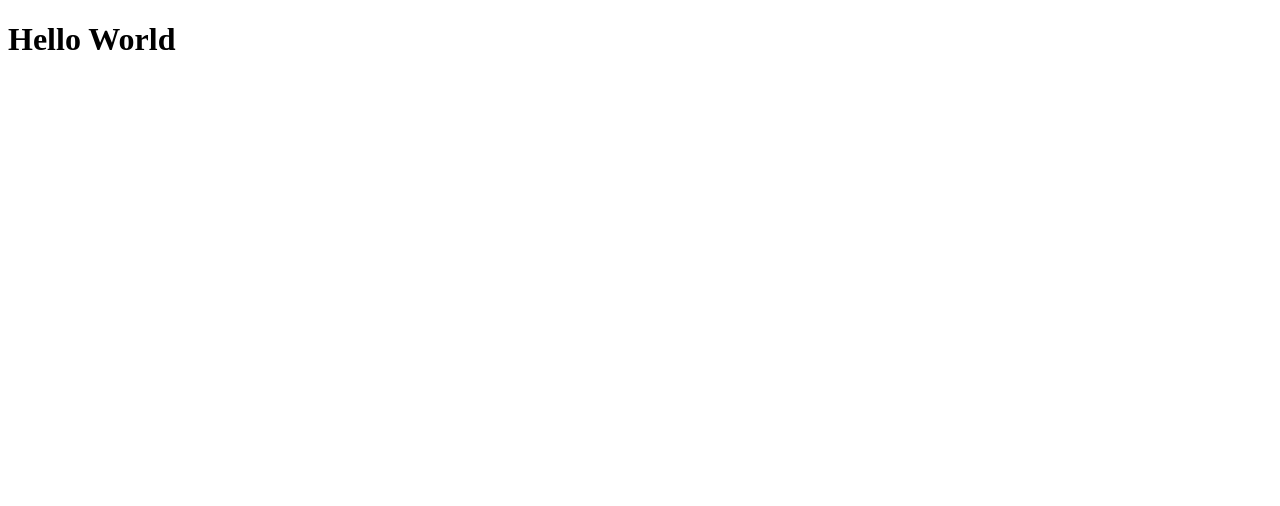
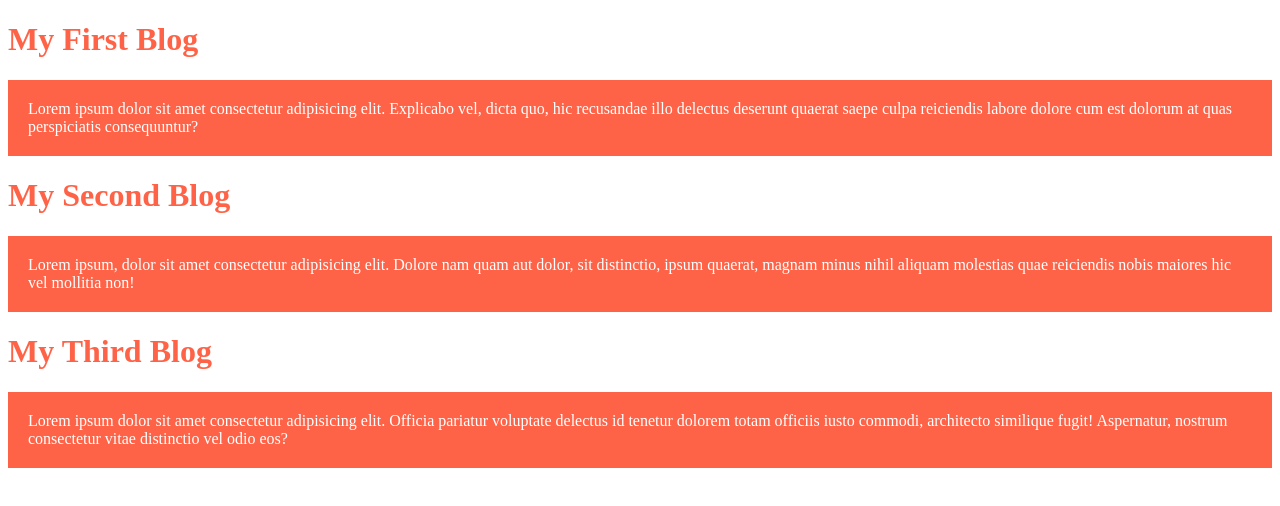
Before and after one commit to ekramhossen60543/html-css-conceptual, a plain HTML site: page index.html in a window 1280 px wide. Drawn offline with Linux system fonts and the light colour scheme.

Commit message:
added the secon and third blog

```diff
--- a/index.html
+++ b/index.html
@@ -4,8 +4,29 @@
     <meta charset="UTF-8" />
     <meta name="viewport" content="width=device-width, initial-scale=1.0" />
     <title>conceptual class</title>
+    <link rel="stylesheet" href="styles/blog.css" />
   </head>
   <body>
-    <h1>Hello World</h1>
+    <h1>My First Blog</h1>
+    <p>
+      Lorem ipsum dolor sit amet consectetur adipisicing elit. Explicabo vel,
+      dicta quo, hic recusandae illo delectus deserunt quaerat saepe culpa
+      reiciendis labore dolore cum est dolorum at quas perspiciatis
+      consequuntur?
+    </p>
+
+    <h1>My Second Blog</h1>
+    <p>
+      Lorem ipsum, dolor sit amet consectetur adipisicing elit. Dolore nam quam
+      aut dolor, sit distinctio, ipsum quaerat, magnam minus nihil aliquam
+      molestias quae reiciendis nobis maiores hic vel mollitia non!
+    </p>
+    <h1>My Third Blog</h1>
+    <p>
+      Lorem ipsum dolor sit amet consectetur adipisicing elit. Officia pariatur
+      voluptate delectus id tenetur dolorem totam officiis iusto commodi,
+      architecto similique fugit! Aspernatur, nostrum consectetur vitae
+      distinctio vel odio eos?
+    </p>
   </body>
 </html>
--- /dev/null
+++ b/styles/blog.css
@@ -0,0 +1,9 @@
+p{
+  background-color: tomato;
+  padding: 20px;
+  color: white;
+  margin-top: 10px;
+}
+h1{
+  color: tomato;
+}
```
